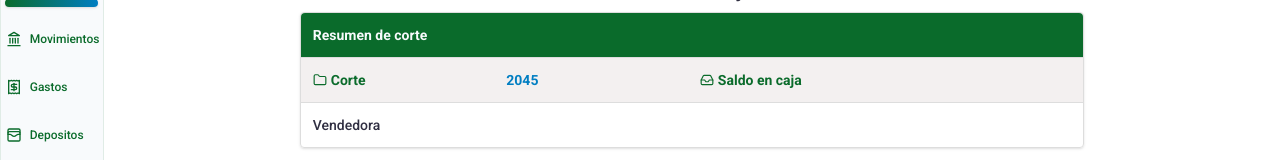
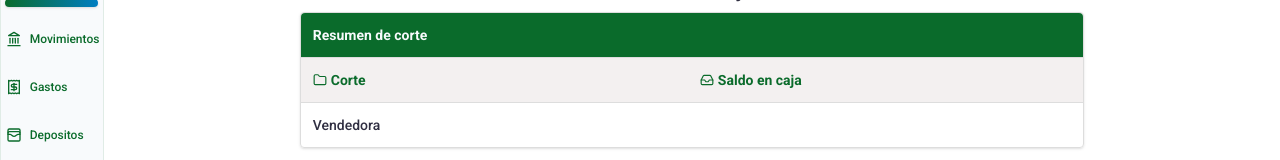
Before and after one commit to JI-Villalobos/jiltsa-client, a Next.js app: page /close-operation in a window 1280 px wide. Shown: the part 130-290 px from the top of the page. Built offline with nearby package versions, Linux system fonts and the light colour scheme; no server answers.

Commit message:
fix uncompleted closed-operation info

```diff
--- a/src/app/close-operation/page.tsx
+++ b/src/app/close-operation/page.tsx
@@ -61,13 +61,13 @@ export default function CloseOperation(): JSX.Element {
                                 <div className="grid gap-1 p-3 grid-cols-4 sm:gap-4 bg-mp-gray-soft font-bold">
                                     <dt className="text-mp-green flex items-center gap-1"> <LuFolder /> Corte</dt>
 
-                                    <dd className="text-mp-blue sm:col-span-1">2045</dd>
+                                    <dd className="text-mp-blue sm:col-span-1">{currentAccounting?.accountingId}</dd>
 
                                     <dt className=" text-mp-green flex items-center gap-1"><LuInbox />Saldo en caja </dt>
 
                                     <dd className="text-mp-blue sm:col-span-1">
                                         {
-                                            balanceStatus.onLoading ? <LuLoaderCircle className="animate-spin"/> : totals
+                                            balanceStatus.onLoading ? <LuLoaderCircle className="animate-spin" /> : totals
                                         }
                                     </dd>
                                 </div>
```
